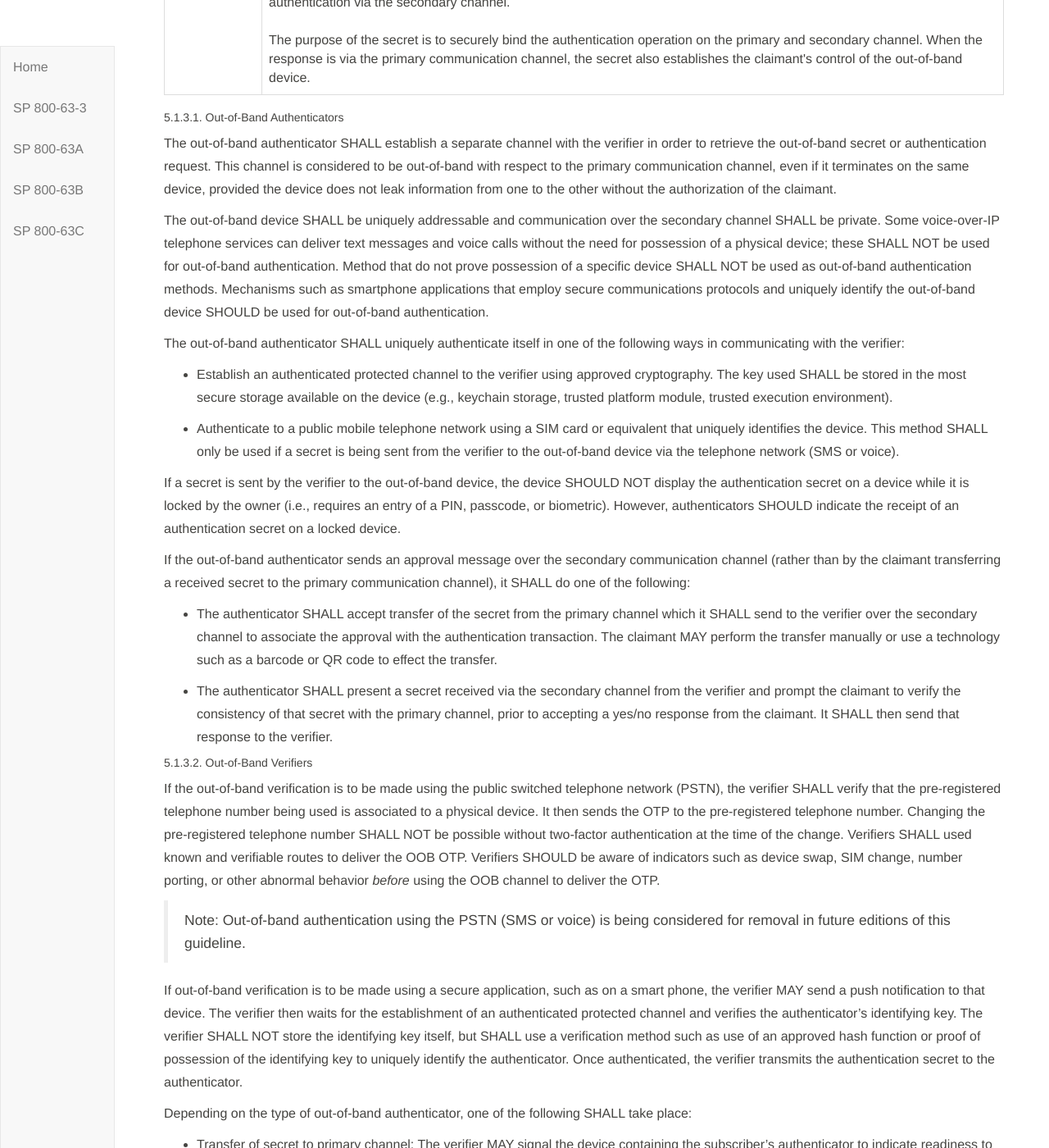
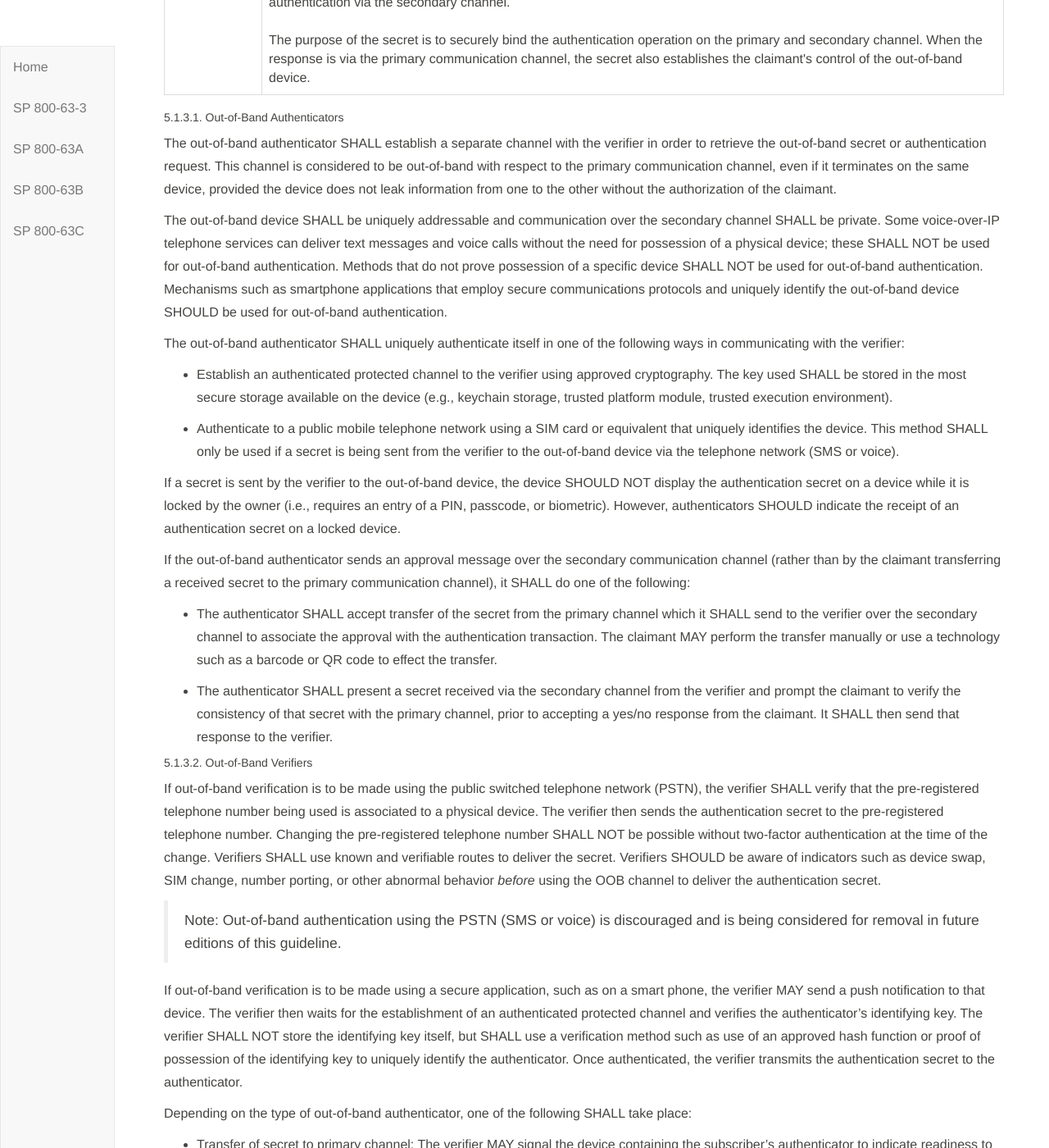
Before and after one commit to usnistgov/800-63-3, a Jekyll site: the page built from sp800-63b/sec5_authenticators.md, in a window 1280 px wide and 1400 px high, scrolled down 3116 px. Shown: the whole window at 82% size. Built offline with Jekyll 4.4.1, drawn with Linux system fonts in a browser that asks for light colours; our own code applies the rules of GitHub Pages for plain Markdown files.

Commit message:
Small, mostly grammatical changes

```diff
--- a/sp800-63b/sec5_authenticators.md
+++ b/sp800-63b/sec5_authenticators.md
@@ -101,7 +101,7 @@
 
 The out-of-band authenticator SHALL establish a separate channel with the verifier in order to retrieve the out-of-band secret or authentication request. This channel is considered to be out-of-band with respect to the primary communication channel, even if it terminates on the same device, provided the device does not leak information from one to the other without the authorization of the claimant.
 
-The out-of-band device SHALL be uniquely addressable and communication over the secondary channel SHALL be private. Some voice-over-IP telephone services can deliver text messages and voice calls without the need for possession of a physical device; these SHALL NOT be used for out-of-band authentication. Method that do not prove possession of a specific device SHALL NOT be used as out-of-band authentication methods. Mechanisms such as smartphone applications that employ secure communications protocols and uniquely identify the out-of-band device SHOULD be used for out-of-band authentication.
+The out-of-band device SHALL be uniquely addressable and communication over the secondary channel SHALL be private. Some voice-over-IP telephone services can deliver text messages and voice calls without the need for possession of a physical device; these SHALL NOT be used for out-of-band authentication. Methods that do not prove possession of a specific device SHALL NOT be used for out-of-band authentication. Mechanisms such as smartphone applications that employ secure communications protocols and uniquely identify the out-of-band device SHOULD be used for out-of-band authentication.
 
 The out-of-band authenticator SHALL uniquely authenticate itself in one of the following ways in communicating with the verifier:
 
@@ -119,9 +119,9 @@
 
 ##### 5.1.3.2. Out-of-Band Verifiers
 
-If the out-of-band verification is to be made using the public switched telephone network (PSTN), the verifier SHALL verify that the pre-registered telephone number being used is associated to a physical device. It then sends the OTP to the pre-registered telephone number. Changing the pre-registered telephone number SHALL NOT be possible without two-factor authentication at the time of the change. Verifiers SHALL used known and verifiable routes to deliver the OOB OTP. Verifiers SHOULD be aware of indicators such as device swap, SIM change, number porting, or other abnormal behavior *before* using the OOB channel to deliver the OTP.
+If out-of-band verification is to be made using the public switched telephone network (PSTN), the verifier SHALL verify that the pre-registered telephone number being used is associated to a physical device. The verifier then sends the authentication secret to the pre-registered telephone number. Changing the pre-registered telephone number SHALL NOT be possible without two-factor authentication at the time of the change. Verifiers SHALL use known and verifiable routes to deliver the secret. Verifiers SHOULD be aware of indicators such as device swap, SIM change, number porting, or other abnormal behavior *before* using the OOB channel to deliver the authentication secret.
 
-> Note: Out-of-band authentication using the PSTN (SMS or voice) is being considered for removal in future editions of this guideline.
+> Note: Out-of-band authentication using the PSTN (SMS or voice) is discouraged and is being considered for removal in future editions of this guideline.
 
 If out-of-band verification is to be made using a secure application, such as on a smart phone, the verifier MAY send a push notification to that device. The verifier then waits for the establishment of an authenticated protected channel and verifies the authenticator's identifying key. The verifier SHALL NOT store the identifying key itself, but SHALL use a verification method such as use of an approved hash function or proof of possession of the identifying key to uniquely identify the authenticator. Once authenticated, the verifier transmits the authentication secret to the authenticator.
 
```
